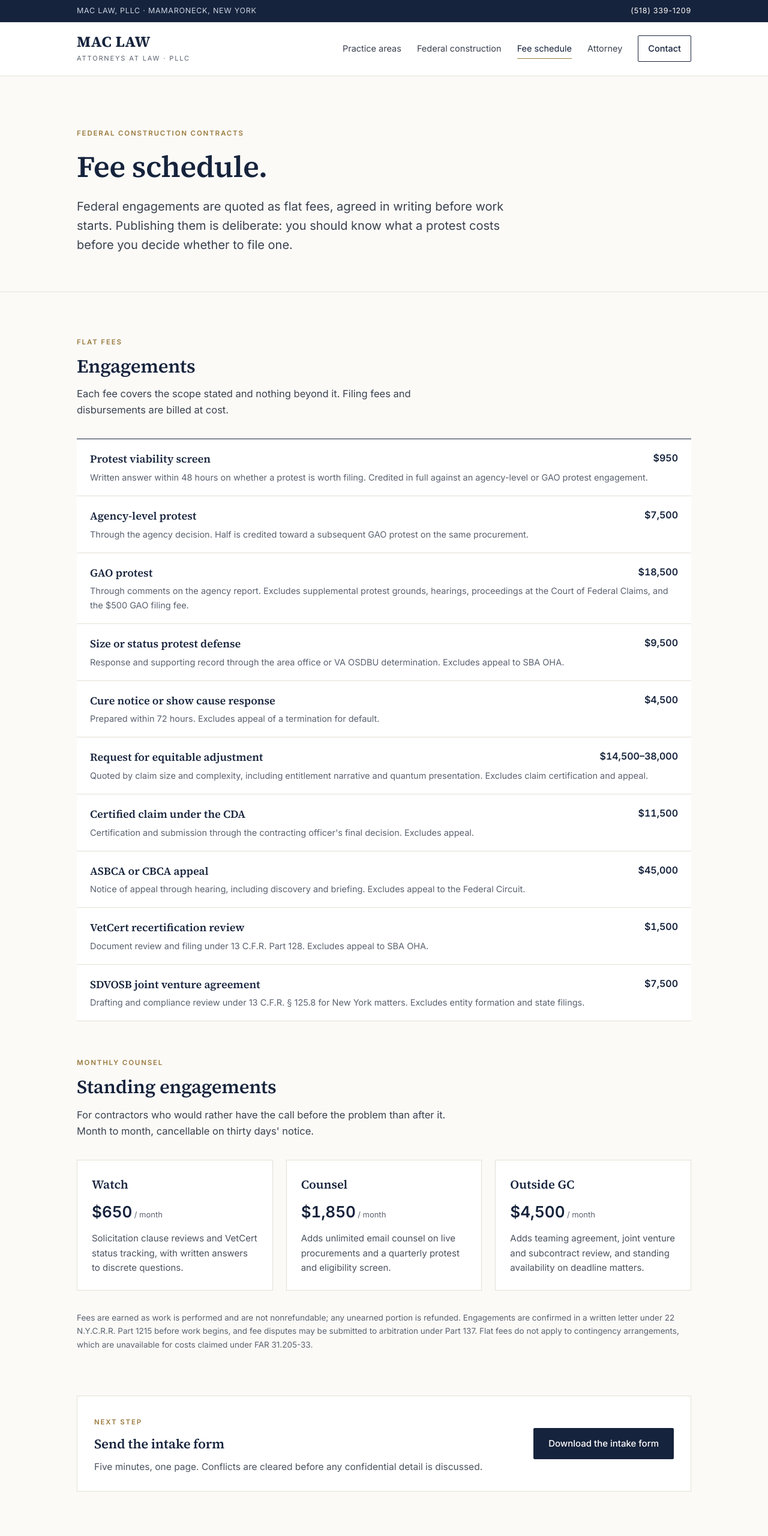
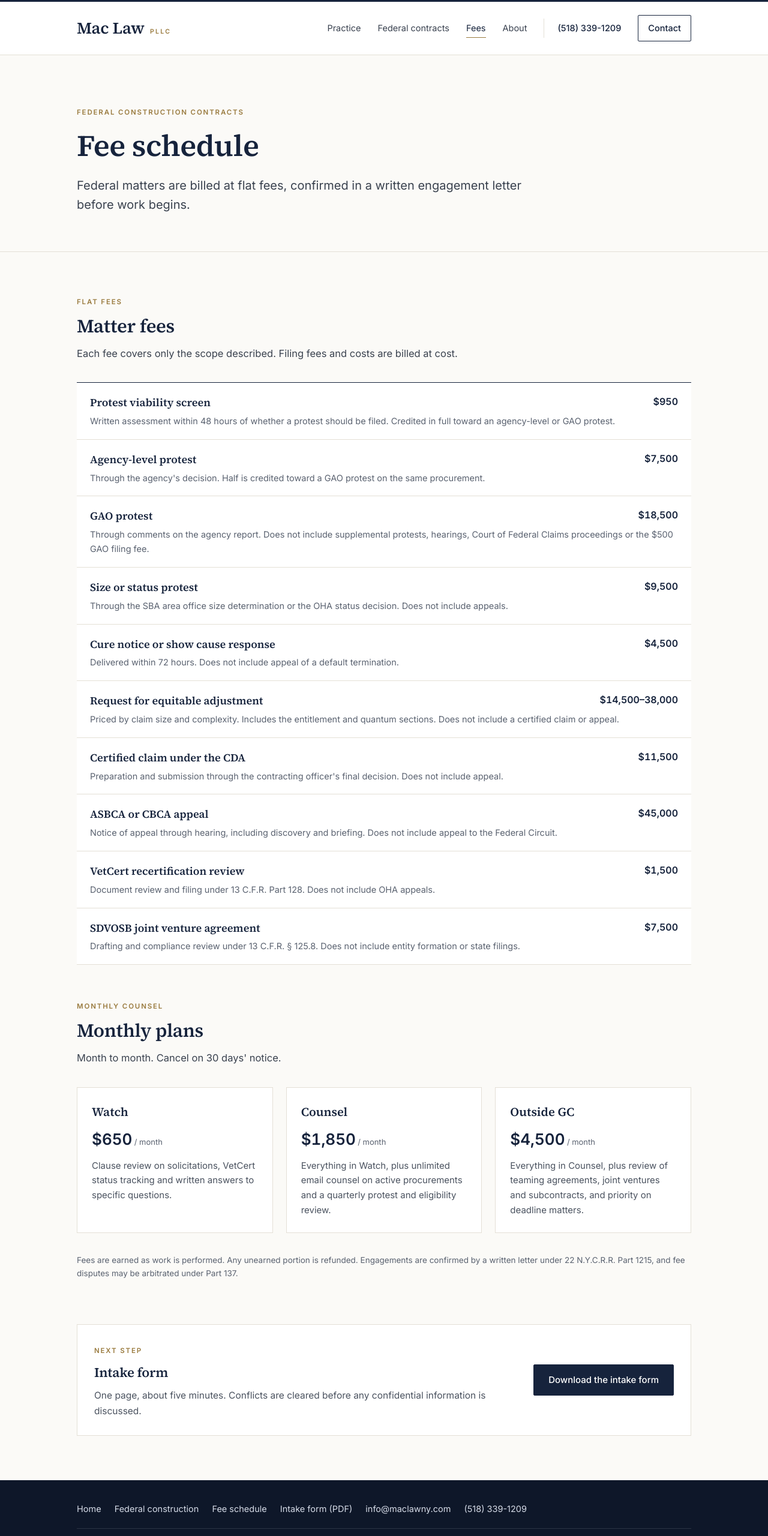
Before and after one commit to hooligansix/maclawny.com, a plain HTML site: page federal/fees/index.html in a window 1280 px wide. Shown: the top 2560 px of the page at 60% size. Drawn offline with Linux system fonts and the light colour scheme.

Commit message:
Fee schedule: plain copy, SBA/OHA fix, info@ contact

```diff
--- a/federal/fees/index.html
+++ b/federal/fees/index.html
@@ -23,7 +23,7 @@
 html{-webkit-text-size-adjust:100%}
 body{margin:0;background:var(--ivory);color:var(--ink);font-family:var(--sans);
   font-size:16.5px;line-height:1.65;-webkit-font-smoothing:antialiased}
-img{max-width:100%;display:block}
+img{max-width:100%;height:auto;display:block}
 a{color:var(--navy)}
 a:focus-visible,button:focus-visible,select:focus-visible,input:focus-visible{outline:2px solid var(--brass);outline-offset:3px}
 .w{max-width:1080px;margin:0 auto;padding-inline:28px}
@@ -40,16 +40,13 @@ p{margin:0}
 .small{font-size:14.5px}
 
 /* header */
-.topbar{background:var(--navy);color:#CBD3E2;font-size:12.5px;letter-spacing:.06em}
-.topbar .w{display:flex;justify-content:space-between;gap:16px;padding-block:8px;text-transform:uppercase}
-.topbar a{color:#fff;text-decoration:none}
-header.site{background:var(--paper);border-bottom:1px solid var(--rule)}
-header.site .w{display:flex;align-items:center;justify-content:space-between;gap:24px;padding-block:20px;flex-wrap:wrap}
-.brand{text-decoration:none;display:block}
-.brand .name{font-family:var(--serif);font-size:25px;font-weight:700;color:var(--navy);
-  letter-spacing:.02em;line-height:1}
-.brand .sub{font-size:11px;letter-spacing:.17em;text-transform:uppercase;color:var(--muted);margin-top:6px}
-nav.main{display:flex;gap:26px;align-items:center;flex-wrap:wrap}
+header.site{background:var(--paper);border-top:3px solid var(--navy);border-bottom:1px solid var(--rule)}
+header.site .w{display:flex;align-items:center;justify-content:space-between;gap:24px;padding-block:22px;flex-wrap:wrap}
+.brand{text-decoration:none;display:flex;align-items:baseline;gap:9px}
+.brand .name{font-family:var(--serif);font-size:27px;font-weight:600;color:var(--navy);letter-spacing:-.005em;line-height:1}
+.brand .sub{font-size:10.5px;font-weight:600;letter-spacing:.22em;color:var(--brass)}
+nav.main{display:flex;gap:28px;align-items:center;flex-wrap:wrap}
+nav.main a.tel{color:var(--navy);font-weight:500;padding-left:22px;border-left:1px solid var(--rule);border-bottom:0}
 nav.main a{font-size:14.5px;color:#39414F;text-decoration:none;padding-block:4px;border-bottom:1px solid transparent}
 nav.main a:hover{border-bottom-color:var(--brass);color:var(--navy)}
 nav.main a.cta{border:1px solid var(--navy);border-radius:2px;padding:9px 16px;color:var(--navy);font-weight:500}
@@ -58,7 +55,7 @@ nav.main a.cta:hover{background:var(--navy);color:#fff;border-color:var(--navy)}
 /* hero */
 .hero{padding-block:clamp(52px,7vw,86px) clamp(40px,5vw,62px);border-bottom:1px solid var(--rule)}
 .hero .eyebrow{display:block;margin-bottom:18px}
-.hero h1{max-width:19ch}
+.hero h1{max-width:30ch}
 .hero .lede{margin-top:22px;max-width:60ch}
 .actions{display:flex;gap:14px;flex-wrap:wrap;margin-top:32px}
 .btn{display:inline-block;text-decoration:none;font-size:15px;font-weight:500;padding:13px 24px;border-radius:2px}
@@ -95,10 +92,11 @@ section{padding-block:clamp(46px,6vw,74px)}
 .attorney .eyebrow{color:#C3A86E}
 .attorney p{color:#C9D0DE;margin-top:16px}
 .attorney .portrait{border:1px solid rgba(255,255,255,.14)}
-.creds{margin-top:26px;padding-top:20px;border-top:1px solid rgba(255,255,255,.16);
-  display:grid;grid-template-columns:1fr 1fr;gap:12px 28px;font-size:14.5px;color:#C9D0DE}
-.creds div{display:flex;gap:10px}
-.creds span{color:#C3A86E}
+.creds{margin-top:28px;padding-top:22px;border-top:1px solid rgba(255,255,255,.16);
+  display:grid;grid-template-columns:repeat(3,1fr);gap:18px 28px}
+.creds h4{font-family:var(--sans);font-size:11px;font-weight:600;letter-spacing:.16em;text-transform:uppercase;
+  color:#C3A86E;margin-bottom:8px}
+.attorney .creds p{margin:0;font-size:14.5px;line-height:1.7;color:#C9D0DE}
 @media(max-width:760px){.attorney .w{grid-template-columns:1fr}.attorney .portrait{max-width:260px}
   .creds{grid-template-columns:1fr}}
 
@@ -172,99 +170,92 @@ footer a{color:#D5DBE7}
 
 /* compact header on phones */
 @media(max-width:700px){
-  .topbar .w{justify-content:center}
-  .topbar .lead{display:none}
-  header.site .w{gap:14px;padding-block:16px}
+  header.site .w{gap:12px;padding-block:16px}
+  nav.main a.tel,nav.main .nx{display:none}
+  nav.main a.cta{border:0;padding:4px 0;margin-left:0;font-weight:500}
   nav.main{gap:16px;width:100%;font-size:13.5px}
   nav.main a{font-size:13.5px}
-  nav.main a.cta{padding:8px 14px;margin-left:auto}
   .hero{padding-block:44px 34px}
 }
 @media (prefers-reduced-motion:reduce){*{animation:none!important;transition:none!important}}
 </style>
 </head>
 <body>
-<div class="topbar"><div class="w">
-  <span class="lead">Mac Law, PLLC &middot; Mamaroneck, New York</span>
-  <span><a href="tel:+15183391209">(518) 339-1209</a></span>
-</div></div>
 <header class="site"><div class="w">
-  <a class="brand" href="/">
-    <div class="name">MAC LAW</div>
-    <div class="sub">Attorneys at Law &middot; PLLC</div>
+  <a class="brand" href="/" aria-label="Mac Law, PLLC home">
+    <span class="name">Mac Law</span><span class="sub">PLLC</span>
   </a>
   <nav class="main">
-    <a href="/#practice">Practice areas</a>
-    <a href="/federal/">Federal construction</a>
-    <a href="/federal/fees/" style="border-bottom-color:var(--brass);color:var(--navy)">Fee schedule</a>
-    <a href="/#attorney">Attorney</a>
+    <a href="/#practice">Practice</a>
+    <a href="/federal/">Federal<span class="nx"> contracts</span></a>
+    <a href="/federal/fees/" style="border-bottom-color:var(--brass);color:var(--navy)">Fees</a>
+    <a href="/#about">About</a>
+    <a class="tel" href="tel:+15183391209">(518) 339-1209</a>
     <a class="cta" href="/#contact">Contact</a>
   </nav>
 </div></header>
 <main>
   <div class="hero"><div class="w">
     <span class="eyebrow">Federal construction contracts</span>
-    <h1>Fee schedule.</h1>
-    <p class="lede">Federal engagements are quoted as flat fees, agreed in writing before work starts. Publishing them
-      is deliberate: you should know what a protest costs before you decide whether to file one.</p>
+    <h1>Fee schedule</h1>
+    <p class="lede">Federal matters are billed at flat fees, confirmed in a written engagement letter before work
+      begins.</p>
   </div></div>
 
   <section><div class="w">
     <div class="sec-head">
       <span class="eyebrow">Flat fees</span>
-      <h2>Engagements</h2>
-      <p>Each fee covers the scope stated and nothing beyond it. Filing fees and disbursements are billed at cost.</p>
+      <h2>Matter fees</h2>
+      <p>Each fee covers only the scope described. Filing fees and costs are billed at cost.</p>
     </div>
     <div class="fees">
       <div class="fee"><span class="nm">Protest viability screen</span><span class="pr">$950</span>
-        <span class="ex">Written answer within 48 hours on whether a protest is worth filing. Credited in full against an agency-level or GAO protest engagement.</span></div>
+        <span class="ex">Written assessment within 48 hours of whether a protest should be filed. Credited in full toward an agency-level or GAO protest.</span></div>
       <div class="fee"><span class="nm">Agency-level protest</span><span class="pr">$7,500</span>
-        <span class="ex">Through the agency decision. Half is credited toward a subsequent GAO protest on the same procurement.</span></div>
+        <span class="ex">Through the agency's decision. Half is credited toward a GAO protest on the same procurement.</span></div>
       <div class="fee"><span class="nm">GAO protest</span><span class="pr">$18,500</span>
-        <span class="ex">Through comments on the agency report. Excludes supplemental protest grounds, hearings, proceedings at the Court of Federal Claims, and the $500 GAO filing fee.</span></div>
-      <div class="fee"><span class="nm">Size or status protest defense</span><span class="pr">$9,500</span>
-        <span class="ex">Response and supporting record through the area office or VA OSDBU determination. Excludes appeal to SBA OHA.</span></div>
+        <span class="ex">Through comments on the agency report. Does not include supplemental protests, hearings, Court of Federal Claims proceedings or the $500 GAO filing fee.</span></div>
+      <div class="fee"><span class="nm">Size or status protest</span><span class="pr">$9,500</span>
+        <span class="ex">Through the SBA area office size determination or the OHA status decision. Does not include appeals.</span></div>
       <div class="fee"><span class="nm">Cure notice or show cause response</span><span class="pr">$4,500</span>
-        <span class="ex">Prepared within 72 hours. Excludes appeal of a termination for default.</span></div>
+        <span class="ex">Delivered within 72 hours. Does not include appeal of a default termination.</span></div>
       <div class="fee"><span class="nm">Request for equitable adjustment</span><span class="pr">$14,500&ndash;38,000</span>
-        <span class="ex">Quoted by claim size and complexity, including entitlement narrative and quantum presentation. Excludes claim certification and appeal.</span></div>
+        <span class="ex">Priced by claim size and complexity. Includes the entitlement and quantum sections. Does not include a certified claim or appeal.</span></div>
       <div class="fee"><span class="nm">Certified claim under the CDA</span><span class="pr">$11,500</span>
-        <span class="ex">Certification and submission through the contracting officer's final decision. Excludes appeal.</span></div>
+        <span class="ex">Preparation and submission through the contracting officer's final decision. Does not include appeal.</span></div>
       <div class="fee"><span class="nm">ASBCA or CBCA appeal</span><span class="pr">$45,000</span>
-        <span class="ex">Notice of appeal through hearing, including discovery and briefing. Excludes appeal to the Federal Circuit.</span></div>
+        <span class="ex">Notice of appeal through hearing, including discovery and briefing. Does not include appeal to the Federal Circuit.</span></div>
       <div class="fee"><span class="nm">VetCert recertification review</span><span class="pr">$1,500</span>
-        <span class="ex">Document review and filing under 13 C.F.R. Part 128. Excludes appeal to SBA OHA.</span></div>
+        <span class="ex">Document review and filing under 13 C.F.R. Part 128. Does not include OHA appeals.</span></div>
       <div class="fee"><span class="nm">SDVOSB joint venture agreement</span><span class="pr">$7,500</span>
-        <span class="ex">Drafting and compliance review under 13 C.F.R. &sect; 125.8 for New York matters. Excludes entity formation and state filings.</span></div>
+        <span class="ex">Drafting and compliance review under 13 C.F.R. &sect; 125.8. Does not include entity formation or state filings.</span></div>
     </div>
 
     <div class="sec-head" style="margin-top:60px">
       <span class="eyebrow">Monthly counsel</span>
-      <h2>Standing engagements</h2>
-      <p>For contractors who would rather have the call before the problem than after it. Month to month, cancellable
-         on thirty days' notice.</p>
+      <h2>Monthly plans</h2>
+      <p>Month to month. Cancel on 30 days' notice.</p>
     </div>
     <div class="tiers">
       <div class="tier"><div class="nm">Watch</div><div class="pr">$650<span> / month</span></div>
-        <p>Solicitation clause reviews and VetCert status tracking, with written answers to discrete questions.</p></div>
+        <p>Clause review on solicitations, VetCert status tracking and written answers to specific questions.</p></div>
       <div class="tier"><div class="nm">Counsel</div><div class="pr">$1,850<span> / month</span></div>
-        <p>Adds unlimited email counsel on live procurements and a quarterly protest and eligibility screen.</p></div>
+        <p>Everything in Watch, plus unlimited email counsel on active procurements and a quarterly protest and eligibility review.</p></div>
       <div class="tier"><div class="nm">Outside GC</div><div class="pr">$4,500<span> / month</span></div>
-        <p>Adds teaming agreement, joint venture and subcontract review, and standing availability on deadline matters.</p></div>
+        <p>Everything in Counsel, plus review of teaming agreements, joint ventures and subcontracts, and priority on deadline matters.</p></div>
     </div>
 
-    <p class="note" style="margin-top:34px">Fees are earned as work is performed and are not nonrefundable; any unearned
-       portion is refunded. Engagements are confirmed in a written letter under 22 N.Y.C.R.R. Part 1215 before work begins,
-       and fee disputes may be submitted to arbitration under Part 137. Flat fees do not apply to contingency arrangements,
-       which are unavailable for costs claimed under FAR 31.205-33.</p>
+    <p class="note" style="margin-top:34px">Fees are earned as work is performed. Any unearned portion is refunded.
+       Engagements are confirmed by a written letter under 22 N.Y.C.R.R. Part 1215, and fee disputes may be arbitrated
+       under Part 137.</p>
   </div></section>
 
   <section style="padding-top:0"><div class="w">
     <div class="intake">
       <div class="txt">
         <span class="eyebrow">Next step</span>
-        <h3 style="margin-top:10px;font-size:22px">Send the intake form</h3>
-        <p>Five minutes, one page. Conflicts are cleared before any confidential detail is discussed.</p>
+        <h3 style="margin-top:10px;font-size:22px">Intake form</h3>
+        <p>One page, about five minutes. Conflicts are cleared before any confidential information is discussed.</p>
       </div>
       <a class="btn solid" href="/federal/Mac-Law-Matter-Intake.pdf" download>Download the intake form</a>
     </div>
@@ -276,14 +267,14 @@ footer a{color:#D5DBE7}
     <a href="/federal/">Federal construction</a>
     <a href="/federal/fees/">Fee schedule</a>
     <a href="/federal/Mac-Law-Matter-Intake.pdf">Intake form (PDF)</a>
-    <a href="mailto:Mseeber@maclawny.com">Mseeber@maclawny.com</a>
+    <a href="mailto:info@maclawny.com">info@maclawny.com</a>
     <a href="tel:+15183391209">(518) 339-1209</a>
   </div>
   <p><strong style="color:#D5DBE7">Attorney Advertising.</strong> Mac Law, PLLC &middot; Matthew Seeber, admitted in New York &middot;
-     P.O. Box 13, Mamaroneck, NY 10543. Practice before the Government Accountability Office, the boards of contract appeals
-     and federal agencies nationwide; matters governed by other states' law are handled with local counsel.</p>
-  <p>This website is for general information. It is not legal advice, and no attorney-client relationship is formed by
-     sending an inquiry or an intake form. Representation begins only when a written engagement letter is signed by both of us.
+     P.O. Box 13, Mamaroneck, NY 10543 &middot; (518) 339-1209. Federal matters are handled before GAO, the boards of
+     contract appeals and federal agencies. Matters governed by the law of another state are handled with local counsel.</p>
+  <p>This website provides general information, not legal advice. Contacting the firm or sending an intake form does not
+     create an attorney-client relationship. Representation begins when a written engagement letter is signed.
      Prior results do not guarantee a similar outcome.</p>
   <p>&copy; 2026 Mac Law, PLLC. All rights reserved.</p>
 </div></footer>
```
